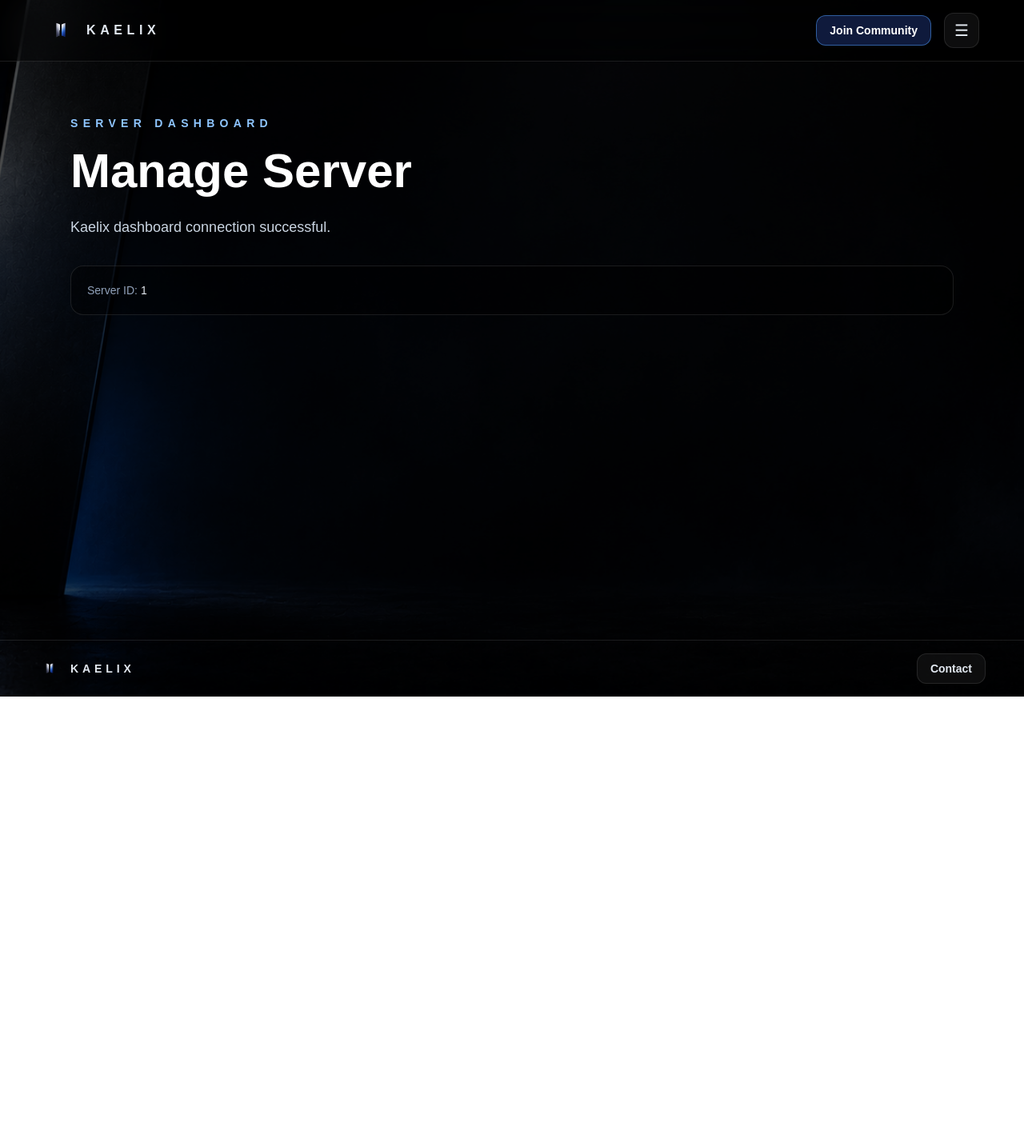
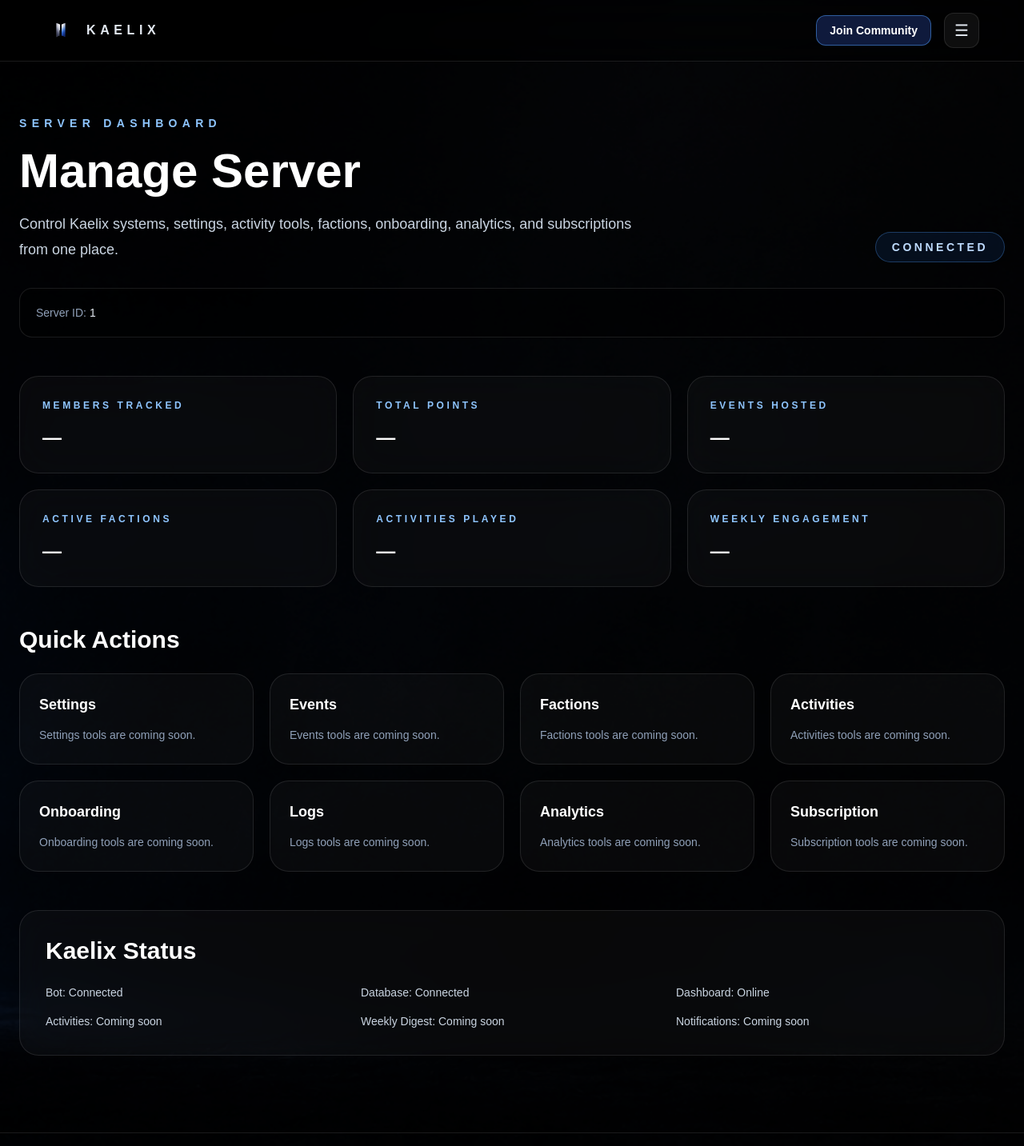
Before and after one commit to glykeselpides-bit/kaelix-site, a Next.js app: page /servers/1 in a window 1280 px wide. Shown: the top 1433 px of the page at 80% size. Before the commit the page ends 871 px from the top, so only its background shows below. Built offline with nearby package versions, Linux system fonts and the light colour scheme.

Commit message:
the code looked back at me and nodded

```diff
--- a/src/app/servers/[guildId]/page.tsx
+++ b/src/app/servers/[guildId]/page.tsx
@@ -11,26 +11,104 @@ export default async function ServerDashboardPage({
 }) {
   const { guildId } = await params;
 
+  const stats = [
+    { label: "Members Tracked", value: "—" },
+    { label: "Total Points", value: "—" },
+    { label: "Events Hosted", value: "—" },
+    { label: "Active Factions", value: "—" },
+    { label: "Activities Played", value: "—" },
+    { label: "Weekly Engagement", value: "—" },
+  ];
+
+  const actions = [
+    "Settings",
+    "Events",
+    "Factions",
+    "Activities",
+    "Onboarding",
+    "Logs",
+    "Analytics",
+    "Subscription",
+  ];
+
   return (
     <main className="min-h-screen bg-black bg-[url('/banner2.png')] bg-cover bg-center text-white">
       <div className="min-h-screen bg-black/70">
         <Navbar />
 
-        <section className="mx-auto max-w-6xl px-6 pb-24 pt-36">
+        <section className="mx-auto max-w-7xl px-6 pb-24 pt-36">
           <p className="text-sm font-semibold uppercase tracking-[0.45em] text-blue-300">
             Server Dashboard
           </p>
 
-          <h1 className="mt-5 text-5xl font-bold md:text-6xl">
-            Manage Server
-          </h1>
+          <div className="mt-5 flex flex-col gap-6 lg:flex-row lg:items-end lg:justify-between">
+            <div>
+              <h1 className="text-5xl font-bold md:text-6xl">
+                Manage Server
+              </h1>
 
-          <p className="mt-6 max-w-3xl text-lg leading-8 text-slate-300">
-            Kaelix dashboard connection successful.
-          </p>
+              <p className="mt-5 max-w-3xl text-lg leading-8 text-slate-300">
+                Control Kaelix systems, settings, activity tools, factions,
+                onboarding, analytics, and subscriptions from one place.
+              </p>
+            </div>
+
+            <div className="rounded-full border border-blue-400/30 bg-blue-500/10 px-5 py-2 text-sm font-semibold uppercase tracking-[0.25em] text-blue-200">
+              Connected
+            </div>
+          </div>
 
           <div className="mt-8 rounded-2xl border border-white/10 bg-black/40 p-5 text-sm text-slate-400">
             Server ID: <span className="text-slate-200">{guildId}</span>
+          </div>
+
+          <div className="mt-12 grid gap-5 md:grid-cols-2 lg:grid-cols-3">
+            {stats.map((stat) => (
+              <div
+                key={stat.label}
+                className="rounded-3xl border border-white/10 bg-white/[0.03] p-7 backdrop-blur-xl"
+              >
+                <p className="text-xs font-semibold uppercase tracking-[0.3em] text-blue-300">
+                  {stat.label}
+                </p>
+
+                <div className="mt-4 text-2xl font-bold text-white">
+                  {stat.value}
+                </div>
+              </div>
+            ))}
+          </div>
+
+          <div className="mt-12">
+            <h2 className="text-3xl font-bold">Quick Actions</h2>
+
+            <div className="mt-6 grid gap-5 md:grid-cols-2 lg:grid-cols-4">
+              {actions.map((action) => (
+                <button
+                  key={action}
+                  className="rounded-3xl border border-white/10 bg-white/[0.03] p-6 text-left text-lg font-bold text-white transition hover:-translate-y-1 hover:border-blue-400/40 hover:bg-blue-500/10"
+                >
+                  {action}
+
+                  <p className="mt-3 text-sm font-normal leading-6 text-slate-400">
+                    {action} tools are coming soon.
+                  </p>
+                </button>
+              ))}
+            </div>
+          </div>
+
+          <div className="mt-12 rounded-3xl border border-white/10 bg-white/[0.03] p-8 backdrop-blur-xl">
+            <h2 className="text-3xl font-bold">Kaelix Status</h2>
+
+            <div className="mt-6 grid gap-4 text-sm text-slate-300 md:grid-cols-2 lg:grid-cols-3">
+              <p>Bot: Connected</p>
+              <p>Database: Connected</p>
+              <p>Dashboard: Online</p>
+              <p>Activities: Coming soon</p>
+              <p>Weekly Digest: Coming soon</p>
+              <p>Notifications: Coming soon</p>
+            </div>
           </div>
         </section>
       </div>
```
